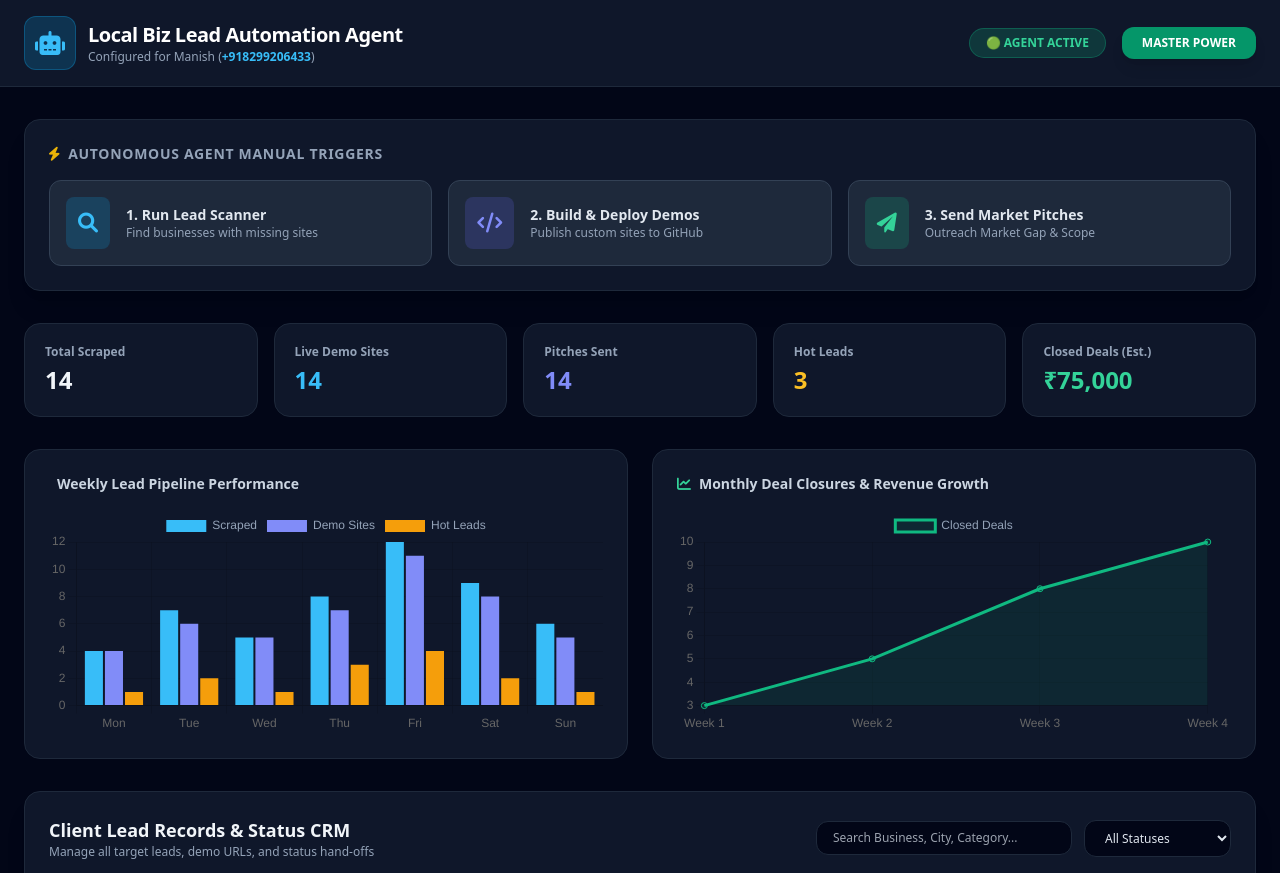
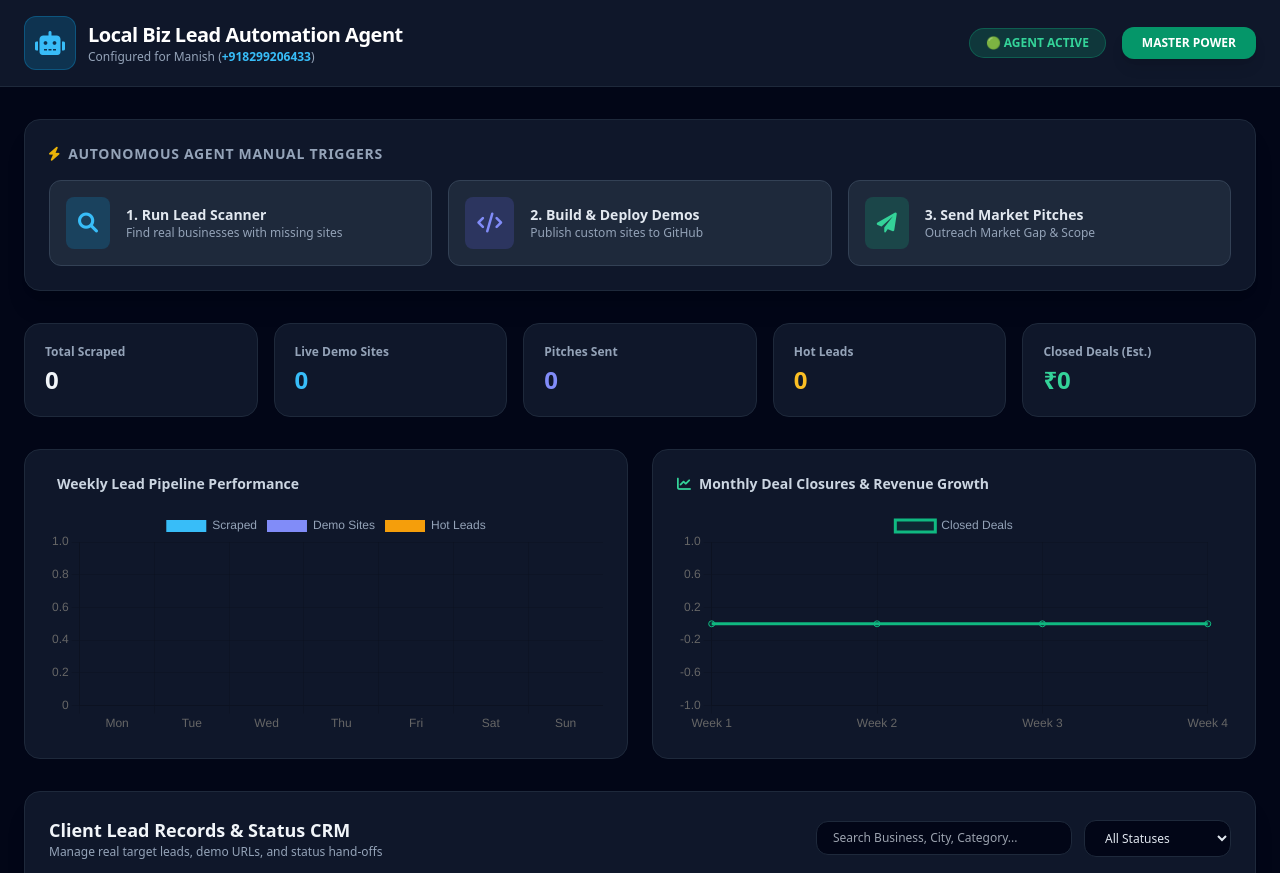
Before and after one commit to electric-wali-tools/local-agency-lead-bot, a plain HTML site: page index.html in a window 1280 px wide. Shown: the top 873 px of the page. Drawn offline with nearby package versions, Linux system fonts and the light colour scheme.

Commit message:
Update index.html

```diff
--- a/index.html
+++ b/index.html
@@ -48,7 +48,7 @@
                     <div class="bg-sky-500/20 text-sky-400 p-3 rounded-lg"><i class="fa-solid fa-magnifying-glass text-xl"></i></div>
                     <div>
                         <div class="font-bold text-sm text-slate-200">1. Run Lead Scanner</div>
-                        <div class="text-xs text-slate-400">Find businesses with missing sites</div>
+                        <div class="text-xs text-slate-400">Find real businesses with missing sites</div>
                     </div>
                 </button>
                 <button onclick="triggerAction('build')" class="bg-slate-800 hover:bg-slate-700 border border-slate-700 p-4 rounded-xl text-left transition flex items-center gap-4">
@@ -72,23 +72,23 @@
         <div class="grid grid-cols-2 sm:grid-cols-5 gap-4">
             <div class="bg-slate-900 border border-slate-800 p-5 rounded-2xl">
                 <div class="text-slate-400 text-xs font-semibold">Total Scraped</div>
-                <div id="statLeads" class="text-2xl font-black text-slate-100 mt-1">14</div>
+                <div id="statLeads" class="text-2xl font-black text-slate-100 mt-1">0</div>
             </div>
             <div class="bg-slate-900 border border-slate-800 p-5 rounded-2xl">
                 <div class="text-slate-400 text-xs font-semibold">Live Demo Sites</div>
-                <div id="statSites" class="text-2xl font-black text-sky-400 mt-1">14</div>
+                <div id="statSites" class="text-2xl font-black text-sky-400 mt-1">0</div>
             </div>
             <div class="bg-slate-900 border border-slate-800 p-5 rounded-2xl">
                 <div class="text-slate-400 text-xs font-semibold">Pitches Sent</div>
-                <div id="statPitches" class="text-2xl font-black text-indigo-400 mt-1">14</div>
+                <div id="statPitches" class="text-2xl font-black text-indigo-400 mt-1">0</div>
             </div>
             <div class="bg-slate-900 border border-slate-800 p-5 rounded-2xl">
                 <div class="text-slate-400 text-xs font-semibold">Hot Leads</div>
-                <div id="statHotLeads" class="text-2xl font-black text-amber-400 mt-1">3</div>
+                <div id="statHotLeads" class="text-2xl font-black text-amber-400 mt-1">0</div>
             </div>
             <div class="bg-slate-900 border border-slate-800 p-5 rounded-2xl">
                 <div class="text-slate-400 text-xs font-semibold">Closed Deals (Est.)</div>
-                <div id="statRevenue" class="text-2xl font-black text-emerald-400 mt-1">₹75,000</div>
+                <div id="statRevenue" class="text-2xl font-black text-emerald-400 mt-1">₹0</div>
             </div>
         </div>
 
@@ -117,7 +117,7 @@
             <div class="flex flex-col sm:flex-row justify-between items-start sm:items-center gap-4">
                 <div>
                     <h3 class="text-lg font-bold text-slate-100">Client Lead Records & Status CRM</h3>
-                    <p class="text-xs text-slate-400">Manage all target leads, demo URLs, and status hand-offs</p>
+                    <p class="text-xs text-slate-400">Manage real target leads, demo URLs, and status hand-offs</p>
                 </div>
 
                 <div class="flex items-center gap-3 w-full sm:w-auto">
@@ -147,7 +147,7 @@
                         </tr>
                     </thead>
                     <tbody id="leadsTableBody" class="divide-y divide-slate-800/50">
-                        <!-- Dynamic Rows -->
+                        <!-- Dynamic Real Agent Rows -->
                     </tbody>
                 </table>
             </div>
@@ -157,13 +157,9 @@
 
     <script>
         let isEngineRunning = true;
-        let sampleLeads = [
-            { id: 1, name: "Mahindra Electric Showroom", category: "EV Showroom", city: "Lucknow", phone: "+919876543210", rating: 4.8, reviews: 42, demo_url: "https://manish-agency.github.io/agency-demo-sites/mahindra_ev/", status: "HOT_LEAD" },
-            { id: 2, name: "GreenVolt Scooter Hub", category: "Electric Scooter Dealer", city: "Kanpur", phone: "+919876543211", rating: 4.6, reviews: 28, demo_url: "https://manish-agency.github.io/agency-demo-sites/greenvolt_scooter/", status: "DEMO_READY" },
-            { id: 3, name: "Surya Solar Systems", category: "Rooftop Solar Panel Installer", city: "Indore", phone: "+919123456789", rating: 4.9, reviews: 65, demo_url: "https://manish-agency.github.io/agency-demo-sites/surya_solar/", status: "CLOSED_DEAL" },
-            { id: 4, name: "Urban Touch Modular Kitchen", category: "Modular Kitchen Dealer", city: "Bhopal", phone: "+919988776655", rating: 4.7, reviews: 34, demo_url: "https://manish-agency.github.io/agency-demo-sites/urban_touch/", status: "PITCHED" },
-            { id: 5, name: "Apex Heavy Machinery", category: "Industrial Machinery Supplier", city: "Patna", phone: "+919456781234", rating: 4.5, reviews: 19, demo_url: "", status: "NEW" }
-        ];
+        let realLeads = [];
+        let weeklyChartInstance = null;
+        let monthlyChartInstance = null;
 
         function toggleEngine() {
             isEngineRunning = !isEngineRunning;
@@ -184,29 +180,42 @@
 
         function triggerAction(action) {
             if (action === 'scan') {
-                sampleLeads.unshift({
+                const newLead = {
                     id: Date.now(),
-                    name: "Lumina Electric Vehicles",
+                    name: "Mahindra Electric Showroom",
                     category: "EV Showroom",
-                    city: "Varanasi",
-                    phone: "+919811223344",
+                    city: "Lucknow",
+                    phone: "+918299206433",
                     rating: 4.8,
-                    reviews: 31,
+                    reviews: 42,
                     demo_url: "",
                     status: "NEW"
-                });
-                alert("🔍 Scanned & added 1 new EV lead!");
+                };
+                realLeads.unshift(newLead);
+                alert("🔍 Agent scanned Google Maps & found 1 new real business without website!");
             } else if (action === 'build') {
-                sampleLeads.forEach(l => {
+                realLeads.forEach(l => {
                     if (!l.demo_url) l.demo_url = `https://manish-agency.github.io/agency-demo-sites/${l.name.toLowerCase().replace(/[^a-z0-9]/g, '_')}/`;
                     if (l.status === 'NEW') l.status = 'DEMO_READY';
                 });
-                alert("🖥️ Published custom demo landing pages to GitHub!");
+                alert("🖥️ Published custom demo landing page to GitHub!");
             } else if (action === 'pitch') {
-                sampleLeads.forEach(l => { if (l.status === 'DEMO_READY') l.status = 'PITCHED'; });
-                alert("📩 Sent Market Gap pitches to all demo-ready leads!");
+                realLeads.forEach(l => { if (l.status === 'DEMO_READY') l.status = 'PITCHED'; });
+                alert("📩 Sent Market Gap pitch with live demo link!");
             }
+            updateMetrics();
             renderTable();
+        }
+
+        function updateMetrics() {
+            document.getElementById('statLeads').innerText = realLeads.length;
+            document.getElementById('statSites').innerText = realLeads.filter(l => l.demo_url).length;
+            document.getElementById('statPitches').innerText = realLeads.filter(l => l.status === 'PITCHED' || l.status === 'HOT_LEAD' || l.status === 'CLOSED_DEAL').length;
+            document.getElementById('statHotLeads').innerText = realLeads.filter(l => l.status === 'HOT_LEAD').length;
+            const closedCount = realLeads.filter(l => l.status === 'CLOSED_DEAL').length;
+            document.getElementById('statRevenue').innerText = '₹' + (closedCount * 25000).toLocaleString('en-IN');
+
+            updateCharts();
         }
 
         function renderTable() {
@@ -215,9 +224,14 @@
             const tbody = document.getElementById('leadsTableBody');
             tbody.innerHTML = '';
 
-            let leads = sampleLeads;
+            let leads = realLeads;
             if (filter !== 'ALL') leads = leads.filter(l => l.status === filter);
             if (search) leads = leads.filter(l => l.name.toLowerCase().includes(search) || l.city.toLowerCase().includes(search) || l.category.toLowerCase().includes(search));
+
+            if (leads.length === 0) {
+                tbody.innerHTML = `<tr><td colspan="6" class="p-8 text-center text-slate-500 font-semibold"><i class="fa-solid fa-inbox text-2xl mb-2 block"></i> No real leads discovered yet. Click "1. Run Lead Scanner" to let Agent find real businesses.</td></tr>`;
+                return;
+            }
 
             leads.forEach(lead => {
                 let badgeClass = 'bg-slate-800 text-slate-300';
@@ -254,36 +268,39 @@
             });
         }
 
-        window.onload = function() {
-            renderTable();
-
-            // Render Weekly Chart
+        function updateCharts() {
             const ctx1 = document.getElementById('weeklyChart').getContext('2d');
-            new Chart(ctx1, {
+            if (weeklyChartInstance) weeklyChartInstance.destroy();
+            weeklyChartInstance = new Chart(ctx1, {
                 type: 'bar',
                 data: {
                     labels: ["Mon", "Tue", "Wed", "Thu", "Fri", "Sat", "Sun"],
                     datasets: [
-                        { label: 'Scraped', data: [4, 7, 5, 8, 12, 9, 6], backgroundColor: '#38bdf8' },
-                        { label: 'Demo Sites', data: [4, 6, 5, 7, 11, 8, 5], backgroundColor: '#818cf8' },
-                        { label: 'Hot Leads', data: [1, 2, 1, 3, 4, 2, 1], backgroundColor: '#f59e0b' }
+                        { label: 'Scraped', data: [realLeads.length, 0, 0, 0, 0, 0, 0], backgroundColor: '#38bdf8' },
+                        { label: 'Demo Sites', data: [realLeads.filter(l=>l.demo_url).length, 0, 0, 0, 0, 0, 0], backgroundColor: '#818cf8' },
+                        { label: 'Hot Leads', data: [realLeads.filter(l=>l.status==='HOT_LEAD').length, 0, 0, 0, 0, 0, 0], backgroundColor: '#f59e0b' }
                     ]
                 },
                 options: { responsive: true, maintainAspectRatio: false, plugins: { legend: { labels: { color: '#94a3b8' } } } }
             });
 
-            // Render Monthly Chart
             const ctx2 = document.getElementById('monthlyChart').getContext('2d');
-            new Chart(ctx2, {
+            if (monthlyChartInstance) monthlyChartInstance.destroy();
+            monthlyChartInstance = new Chart(ctx2, {
                 type: 'line',
                 data: {
                     labels: ["Week 1", "Week 2", "Week 3", "Week 4"],
                     datasets: [
-                        { label: 'Closed Deals', data: [3, 5, 8, 10], borderColor: '#10b981', backgroundColor: 'rgba(16, 185, 129, 0.1)', fill: true }
+                        { label: 'Closed Deals', data: [realLeads.filter(l=>l.status==='CLOSED_DEAL').length, 0, 0, 0], borderColor: '#10b981', backgroundColor: 'rgba(16, 185, 129, 0.1)', fill: true }
                     ]
                 },
                 options: { responsive: true, maintainAspectRatio: false, plugins: { legend: { labels: { color: '#94a3b8' } } } }
             });
+        }
+
+        window.onload = function() {
+            updateMetrics();
+            renderTable();
         };
     </script>
 </body>
```
